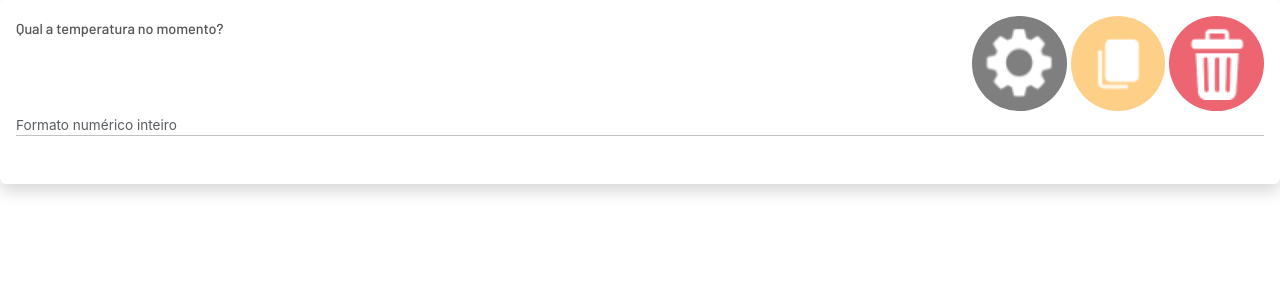
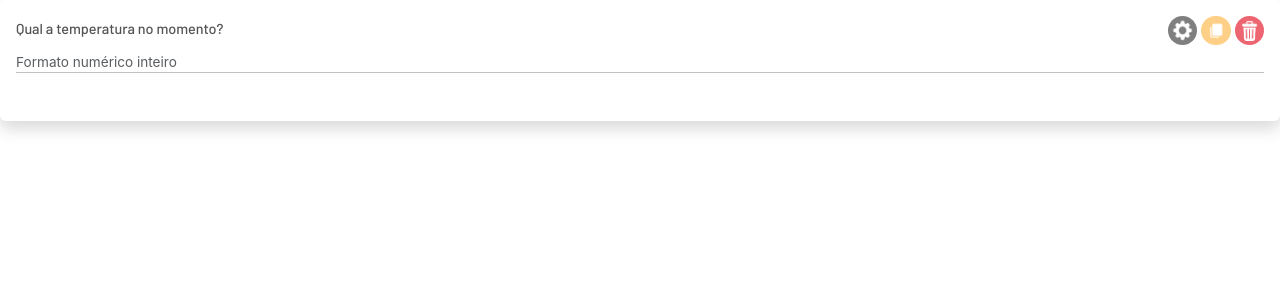
Before and after one commit to VRI-UFPR/CienciaNaEscola, a React (Create React App) app: page /simpletext in a window 1280 px wide. Shown: the top 300 px of the page. Built offline with nearby package versions, Linux system fonts and the light colour scheme; a web font is replaced by a local one.

Commit message:
[FIX] Tamanho do componente FormInputButtons em telas grandes

```diff
--- a/src/components/FormInputButtons.jsx
+++ b/src/components/FormInputButtons.jsx
@@ -26,12 +26,16 @@ const styles = `
 	.btn:hover{
   		background-color: #000000 !important;
 	}
+
+	.buttons-row{
+		max-width: 100px;
+	}
 }
 `;
 
 function FormInputButtons(props) {
 	return (
-		<div className="row m-0">
+		<div className="row m-0 buttons-row">
 			<div className="col d-flex ps-1 p-0 align-items-start">
 				<button type="button" class="btn rounded-circle bg-gray w-100">
 					<img src={configButton} alt="Ícone" className="w-100"></img>
--- a/src/components/SimpleTextInput.jsx
+++ b/src/components/SimpleTextInput.jsx
@@ -30,7 +30,7 @@ function SimpleTextInput(props) {
 						Qual a temperatura no momento?
 					</label>
 				</div>
-				<div className="col-3 ps-3 p-0">
+				<div className="col-3 d-flex justify-content-end ps-3 p-0">
 					<FormInputButtons />
 				</div>
 			</div>
```
